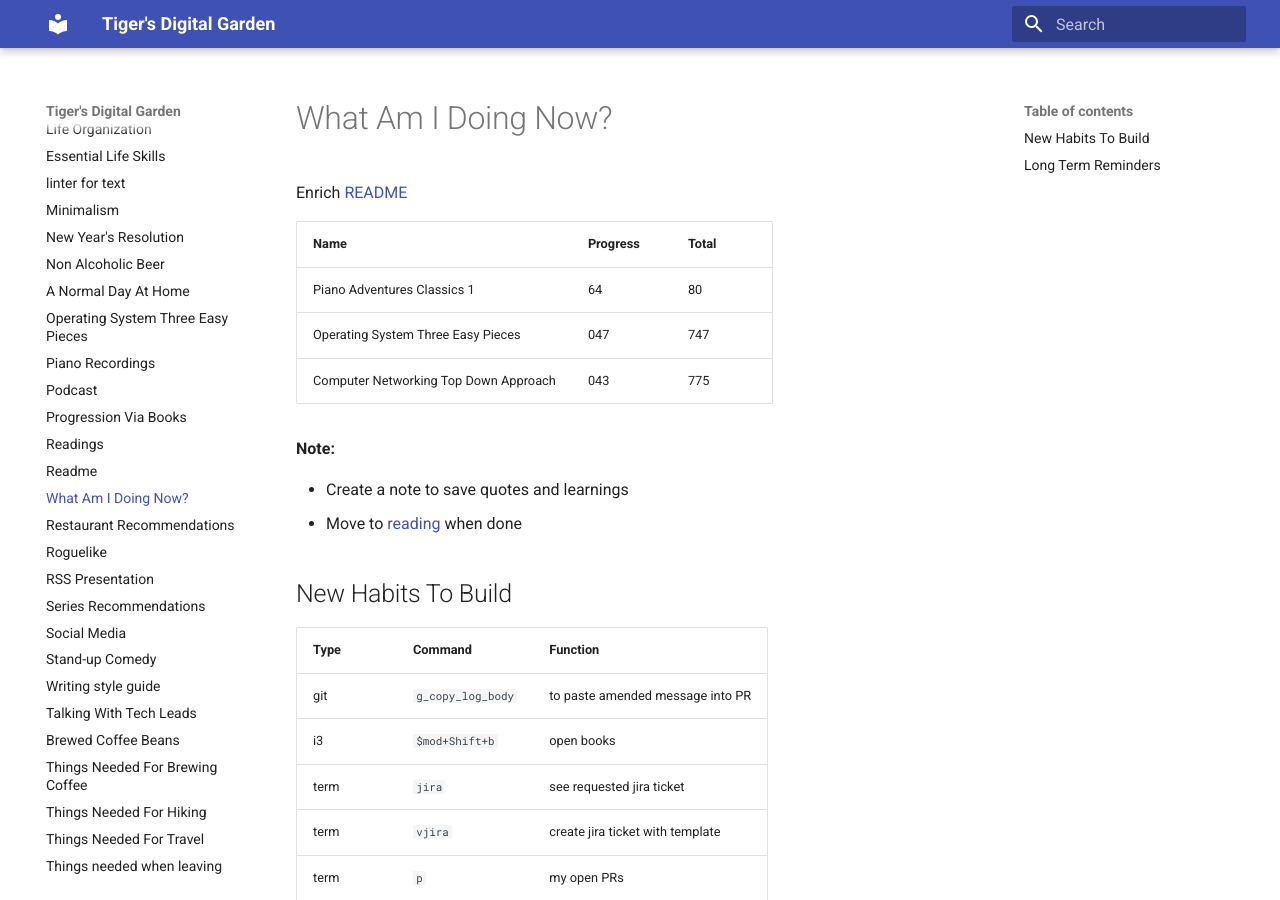
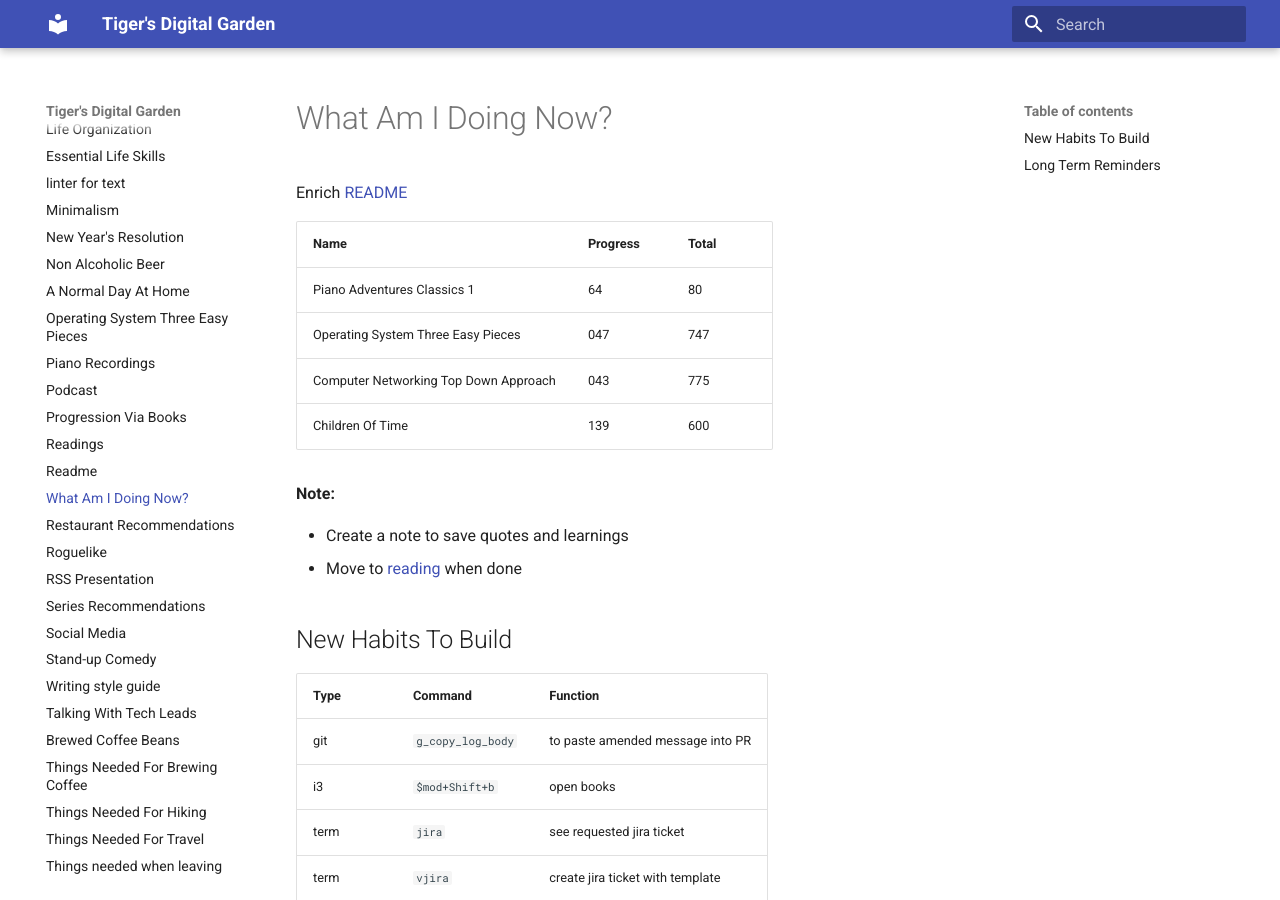
Before and after one commit to ynotstartups/notes, an MkDocs documentation site: the page built from notes/reminders.md, in a window 1280 px wide and 900 px high. Built offline with MkDocs 1.6.1 and Material for MkDocs 9.7.7, drawn with Linux system fonts in a browser that asks for light colours.

Commit message:
start reading children of time

```diff
--- a/notes/reminders.md
+++ b/notes/reminders.md
@@ -7,6 +7,7 @@ Enrich [README](./readmereadme.md)
 | Piano Adventures Classics 1           | 64       | 80    |
 | Operating System Three Easy Pieces    | 047      | 747   |
 | Computer Networking Top Down Approach | 043      | 775   |
+| Children Of Time                      | 139      | 600   |
 
 **Note:**
 
```
